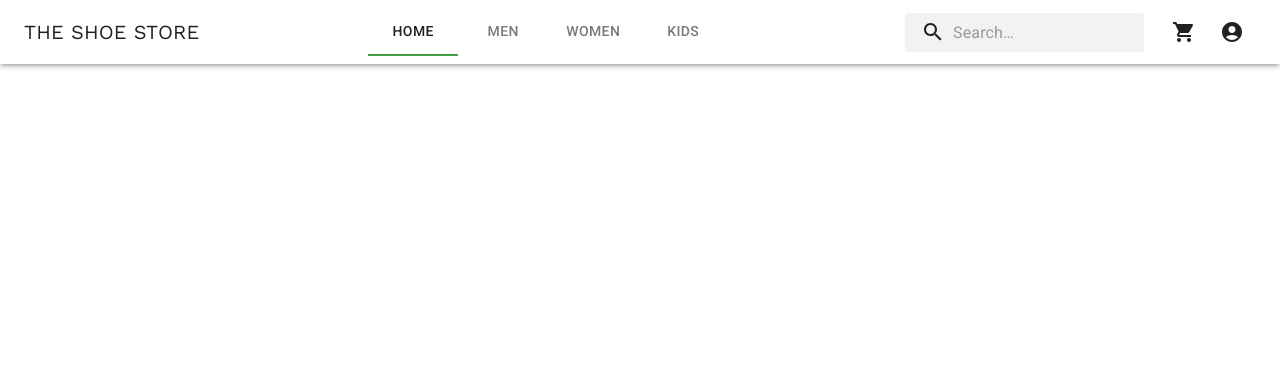
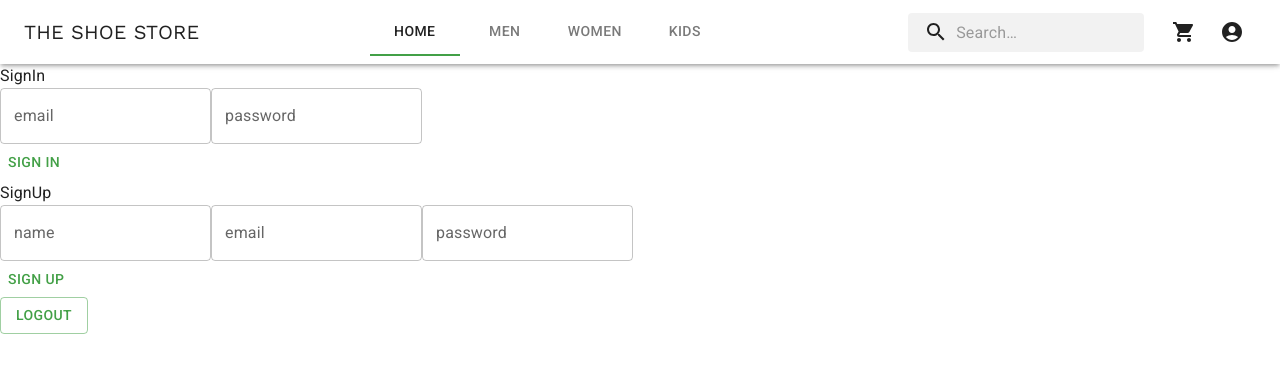
Before and after one commit to stee1ix/the-shoe-store, a React (Create React App) app: page /authentication in a window 1280 px wide. Shown: the top 372 px of the page. Built offline with nearby package versions, Linux system fonts and the light colour scheme.

Commit message:
user authentication added

```diff
--- a/src/components/navbar/navbar.component.js
+++ b/src/components/navbar/navbar.component.js
@@ -178,7 +178,11 @@ const Navbar = () => {
             )}
 
             <CartComponent anchorEl={anchorEl} setAnchorEl={setAnchorEl} />
-            <IconButton color={"inherit"} size={"large"}>
+            <IconButton
+              color={"inherit"}
+              size={"large"}
+              onClick={() => navigate("authentication")}
+            >
               <AccountCircle />
             </IconButton>
           </Box>
--- /dev/null
+++ b/src/pages/account/authentication.page.js
@@ -0,0 +1,26 @@
+import React from "react";
+import { Box, Button } from "@mui/material";
+
+import SigninComponent from "./components/signin.component";
+import SignupComponent from "./components/signup.component";
+
+import { signOut } from "firebase/auth";
+import { auth } from "../../services/authentication/authentication.services";
+
+const AuthenticationPage = () => {
+  const logout = () => {
+    signOut(auth).then(() => console.log("logged out"));
+  };
+
+  return (
+    <Box>
+      <SigninComponent />
+      <SignupComponent />
+      <Button variant={"outlined"} onClick={logout}>
+        Logout
+      </Button>
+    </Box>
+  );
+};
+
+export default AuthenticationPage;
--- /dev/null
+++ b/src/pages/account/components/signin.component.js
@@ -0,0 +1,63 @@
+import React, { useState } from "react";
+import {
+  Box,
+  Button,
+  CircularProgress,
+  TextField,
+  Typography,
+} from "@mui/material";
+
+import { signInWithEmailAndPassword } from "firebase/auth";
+import { auth } from "../../../services/authentication/authentication.services";
+import { useLocation, useNavigate } from "react-router-dom";
+
+const SigninComponent = () => {
+  const [email, setEmail] = useState("");
+  const [password, setPassword] = useState("");
+  const [isLoading, setIsLoading] = useState(false);
+  const [error, setError] = useState("");
+
+  const navigate = useNavigate();
+  const location = useLocation();
+
+  const from = location.state?.from?.pathname || "/";
+
+  const signIn = (email, password) => {
+    setIsLoading(true);
+    signInWithEmailAndPassword(auth, email, password)
+      .then((userCredential) => {
+        console.log(userCredential.user);
+        setIsLoading(false);
+        navigate(from, { replace: true });
+      })
+      .catch((err) => {
+        setIsLoading(false);
+        setError(err.message);
+      });
+  };
+
+  return (
+    <Box>
+      <Typography>SignIn</Typography>
+
+      <TextField
+        variant="outlined"
+        label={"email"}
+        onChange={(e) => setEmail(e.target.value)}
+      />
+      <TextField
+        variant="outlined"
+        label={"password"}
+        onChange={(e) => setPassword(e.target.value)}
+      />
+
+      <Typography>{error}</Typography>
+
+      <Button onClick={() => signIn(email, password)}>Sign In</Button>
+
+      {isLoading && <CircularProgress />}
+    </Box>
+  );
+};
+
+export default SigninComponent;
--- /dev/null
+++ b/src/pages/account/components/signup.component.js
@@ -0,0 +1,70 @@
+import React, { useState } from "react";
+import {
+  Box,
+  Button,
+  CircularProgress,
+  TextField,
+  Typography,
+} from "@mui/material";
+import { createUserWithEmailAndPassword } from "firebase/auth";
+import { auth } from "../../../services/authentication/authentication.services";
+import { useLocation, useNavigate } from "react-router-dom";
+
+const SignupComponent = () => {
+  const [name, setName] = useState("");
+  const [email, setEmail] = useState("");
+  const [password, setPassword] = useState("");
+  const [isLoading, setIsLoading] = useState(false);
+  const [error, setError] = useState("");
+
+  const navigate = useNavigate();
+  const location = useLocation();
+
+  const from = location.state?.from?.pathname || "/";
+
+  const signUp = (email, password) => {
+    setIsLoading(true);
+    createUserWithEmailAndPassword(auth, email, password)
+      .then((userCredential) => {
+        console.log(userCredential.user);
+        setIsLoading(false);
+        navigate(from, { replace: true });
+      })
+      .catch((err) => {
+        setIsLoading(false);
+        setError(err.message);
+      });
+  };
+
+  return (
+    <Box>
+      <Typography>SignUp</Typography>
+      <TextField
+        variant="outlined"
+        label={"name"}
+        value={name}
+        onChange={(e) => setName(e.target.value)}
+      />
+      <TextField
+        variant="outlined"
+        label={"email"}
+        value={email}
+        onChange={(e) => setEmail(e.target.value)}
+      />
+      <TextField
+        variant="outlined"
+        label={"password"}
+        value={password}
+        onChange={(e) => setPassword(e.target.value)}
+      />
+
+      <Typography>{error}</Typography>
+
+      <Button onClick={() => signUp(email, password)}>Sign Up</Button>
+
+      {isLoading && <CircularProgress />}
+    </Box>
+  );
+};
+
+export default SignupComponent;
--- a/src/pages/checkout/checkout.page.js
+++ b/src/pages/checkout/checkout.page.js
@@ -1,5 +1,12 @@
 import React, { useContext, useEffect, useState } from "react";
-import { Box, IconButton, Step, StepLabel, Stepper } from "@mui/material";
+import {
+  Box,
+  IconButton,
+  Step,
+  StepLabel,
+  Stepper,
+  Typography,
+} from "@mui/material";
 import { ArrowBack, ArrowForward, Check } from "@mui/icons-material";
 
 import ReviewItemsComponent from "./components/reviewItems.component";
@@ -125,6 +132,7 @@ const CheckoutPage = () => {
             width: "100%",
             display: "flex",
             justifyContent: "space-between",
+            alignItems: "center",
           }}
         >
           {items.length > 0 && (
@@ -140,13 +148,33 @@ const CheckoutPage = () => {
                   <ArrowBack fontSize={"large"} />
                 </IconButton>
               )}
-              {activeStep !== 2 && activeStep !== 3 && (
+              {(activeStep === 0 || activeStep === 1) && (
+                <Box
+                  sx={{
+                    marginLeft: "auto",
+                    display: "flex",
+                    alignItems: "center",
+                  }}
+                >
+                  {activeStep === 1 && arrowsDisabled && (
+                    <Typography
+                      sx={{ marginRight: 4 }}
+                      variant={"subtitle1"}
+                      color={"dimgrey"}
+                    >
+                      Fill details to continue
+                    </Typography>
+                  )}
+
                   <IconButton
                     color="inherit"
                     size={"large"}
                     disabled={activeStep >= steps.length || arrowsDisabled}
                     onClick={handleNext}
-                  sx={{ border: 1, borderColor: "#cccccc", marginLeft: "auto" }}
+                    sx={{
+                      border: 1,
+                      borderColor: "#cccccc",
+                    }}
                   >
                     {activeStep >= steps.length - 1 ? (
                       <Check fontSize={"large"} />
@@ -154,6 +182,7 @@ const CheckoutPage = () => {
                       <ArrowForward fontSize={"large"} />
                     )}
                   </IconButton>
+                </Box>
               )}
             </>
           )}
--- a/src/pages/checkout/components/stripecheckout.component.js
+++ b/src/pages/checkout/components/stripecheckout.component.js
@@ -11,7 +11,6 @@ const StripecheckoutComponent = ({ handleNext, email }) => {
     "pk_test_51IpB8QSJ0E6JjThJ6zIZTPFnV8ixCeLv8X8Y8zymIItpqNJLXvrBuH6rSGdM9pEmPn23hZPLc7JWZ0VQYsFYpGWG00dzy5PWbR";
 
   const onToken = (token) => {
-    console.log(token);
     handleNext();
   };
 
@@ -92,7 +91,7 @@ const StripecheckoutComponent = ({ handleNext, email }) => {
           amount={(total + 40) * 100}
           token={onToken}
           stripeKey={publishableKey}
-          email={email}
+          email={email.toString()}
         >
           <Button
             sx={{ marginTop: 2, height: 56 }}
--- a/src/routes/app.routes.js
+++ b/src/routes/app.routes.js
@@ -1,17 +1,28 @@
 import React from "react";
 import { Routes, Route } from "react-router-dom";
 
+import CollectionRoutes from "./collection.routes";
+
 import HomePage from "../pages/home/home.page";
 import CheckoutPage from "../pages/checkout/checkout.page";
+import AuthenticationPage from "../pages/account/authentication.page";
 
-import CollectionRoutes from "./collection.routes";
+import { RequireAuth } from "../services/authentication/authentication.services";
 
 const AppRoutes = () => {
   return (
     <Routes>
       <Route path="/" element={<HomePage />} />
+      <Route path="authentication" element={<AuthenticationPage />} />
       <Route path="collection/*" element={<CollectionRoutes />} />
-      <Route path="checkout" element={<CheckoutPage />} />
+      <Route
+        path="checkout"
+        element={
+          <RequireAuth>
+            <CheckoutPage />
+          </RequireAuth>
+        }
+      />
     </Routes>
   );
 };
--- /dev/null
+++ b/src/services/authentication/authentication.services.js
@@ -0,0 +1,17 @@
+import { Navigate, useLocation } from "react-router-dom";
+import { getAuth } from "firebase/auth";
+import { app } from "../firebase/firebase.config";
+
+export const auth = getAuth(app);
+
+export const RequireAuth = ({ children }) => {
+  const location = useLocation();
+
+  if (!auth.currentUser) {
+    return (
+      <Navigate to={"/authentication"} state={{ from: location }} replace />
+    );
+  }
+  console.log(auth.currentUser);
+  return children;
+};
```
Lines whose indentation alone changed are shown as unchanged.
